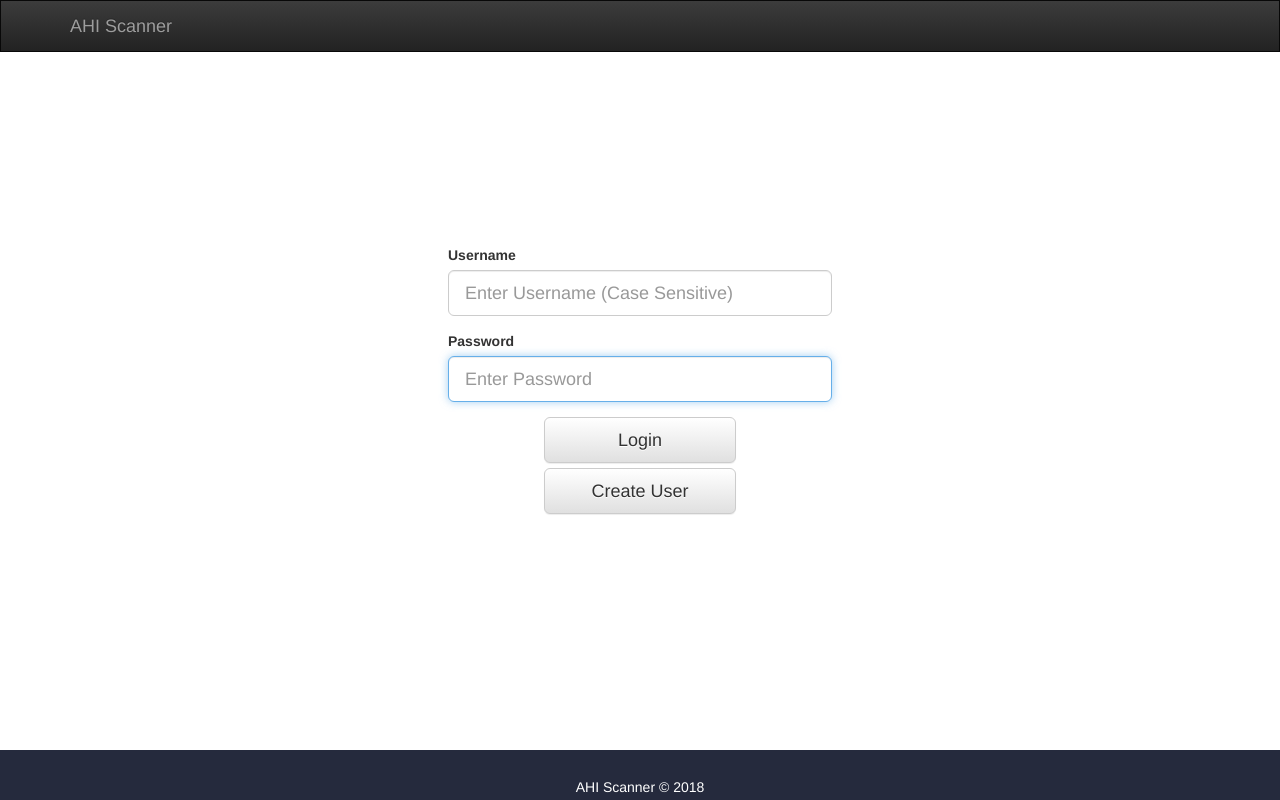
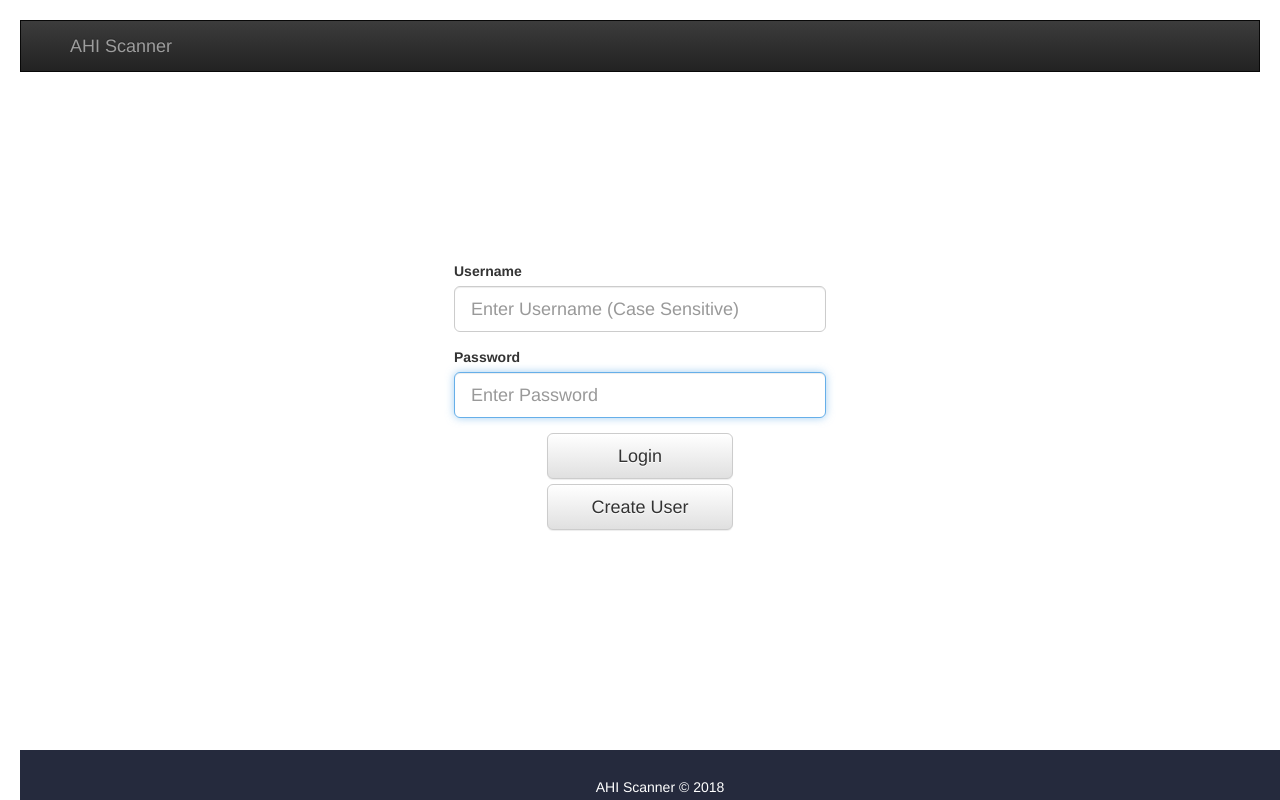
Before and after one commit to jasonfelipe/AHI-Scanner, a React (Create React App) app in the folder client/: page / in a window 1280 px wide. Built offline with nearby package versions, Linux system fonts and the light colour scheme; the HTML template or start-up script is replaced by a standard one.

Commit message:
added css

```diff
--- a/client/src/App.js
+++ b/client/src/App.js
@@ -4,10 +4,12 @@ import Search from "./pages/Search";
 import Profile from "./pages/Profile";
 import Login from "./pages/Login";
 import Footer from "./components/Footer"
+import "./pages/pages.css"
 
 const App = () => (
   <Router>
-    <div>
+    <div className="content">
+      <div className="content-inside">
         <Switch>
           <Route exact path='/' component={Login} />
           <Route path='/search' component={Search} />
@@ -15,6 +17,7 @@ const App = () => (
         </Switch>
         <Footer />
       </div>
+    </div>
   </Router>
 
 )
--- a/client/src/components/Footer/Footer.css
+++ b/client/src/components/Footer/Footer.css
@@ -1,5 +1,6 @@
 .footer {
   min-height: 50px;
+  margin-top: -50px;
   background: #252a3d;
   bottom: 0;
   width:100%;
@@ -15,3 +16,11 @@
   text-align: center;
   color: white;
 }
+
+.content {
+  min-height: 100%;
+}
+.content-inside {
+  padding: 20px;
+  padding-bottom: 50px;
+}
--- a/client/src/pages/pages.css
+++ b/client/src/pages/pages.css
@@ -53,3 +53,11 @@
   border-radius: 0;
   margin-bottom: 5px;
 }
+
+.content {
+  min-height: 100%;
+}
+.content-inside {
+  padding: 20px;
+  padding-bottom: 50px;
+}
```
Lines whose indentation alone changed are shown as unchanged.
